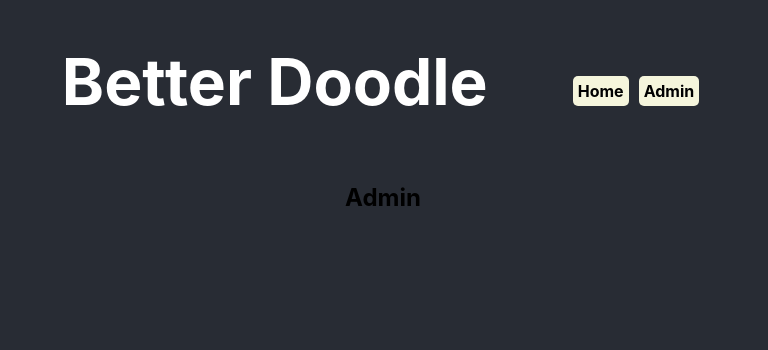
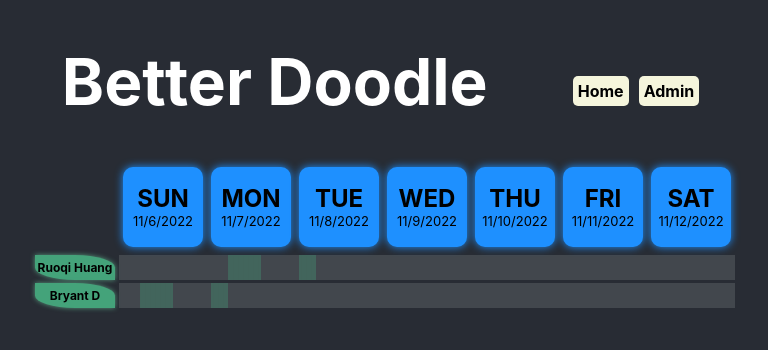
Before and after one commit to huangruoqi/better_doodle, a React (Create React App) app: page /better_doodle/admin in a window 1280 px wide. Shown: the top 350 px of the page, without its empty margins (257-1025 px from the left). Built offline with nearby package versions, Linux system fonts and the light colour scheme; what sheetdb-node would draw is missing.

Commit message:
add mock data and simple display for admin page

```diff
--- /dev/null
+++ b/src/Admin.jsx
@@ -0,0 +1,201 @@
+import sheetdb from "sheetdb-node";
+import styled from "styled-components";
+import * as React from "react";
+import Button from "./Button";
+import Circle from "./Circle";
+
+var config = {
+  address: "ju33yniko75pk",
+};
+var client = sheetdb(config);
+
+const mock = [
+    {name: "Ruoqi Huang", ranges:[{date:0,time:[[0,10],[20,40]]}, {date:2, time:[[10,30]]}, {date:3, time:[[0,10]]}]},
+    {name: "Bryant D", ranges:[{date:0,time:[[2,5],[31,44]]}, {date:1, time:[[10,30]]}, {date:2, time:[[0,10]]}]},
+]
+
+const date = new Date();
+const day = date.getDay();
+const day2name = ["SUN", "MON", "TUE", "WED", "THU", "FRI", "SAT", "Time"];
+const day2date = [""];
+const current = new Date();
+for (let i = 0; i < 7; i++) {
+  day2date.push(current.toLocaleDateString("en-US", "America/Los_Angeles"));
+  current.setDate(current.getDate() + 1);
+}
+
+function getTime(index) {
+  return `${Math.floor(index / 2)}:${index % 2 === 0 ? "00" : "30"}`;
+}
+
+const Admin = () => {
+  return (
+    <MainContainer>
+      <DAYS />
+      <TIME data={mock}/>
+    </MainContainer>
+  );
+};
+
+const MainContainer = styled.div`
+  width: 100%;
+  height: 100%;
+  display: flex;
+  justify-content: center;
+  flex-direction: column;
+`;
+
+const DAYS = () => {
+  const days = [7];
+  for (let i = 0; i < 7; i++) {
+    days.push((day + i) % 7);
+  }
+  return (
+    <DaysContainer>
+      {days.map((e, i) => (
+        <DayItem key={i} e={e} i={i} />
+      ))}
+    </DaysContainer>
+  );
+};
+
+const TIME = ({data}) => {
+  return (
+    <TimeContainer>
+      {data.map((e, i) => (
+        <TimeRow key={i} ranges={e.ranges} name={e.name}>
+        </TimeRow>
+      ))}
+    </TimeContainer>
+  );
+};
+
+const TimeContainer = styled.div`
+  display: flex;
+  flex-direction: column;
+`;
+
+const TimeRowDIV = styled.div`
+  width: 100%;
+  height: 3.5vh;
+  display: flex;
+  justify-content: center;
+`;
+
+const TimeLabel = styled.div`
+  width: 10vh;
+  height: 90%;
+  margin: 0.5vh;
+  display: flex;
+  justify-content: center;
+  align-items: center;
+  div {
+    width: 100%;
+    height: 100%;
+    border-top-right-radius: 50%;
+    border-bottom-left-radius: 50%;
+    font-size: 1.5vh;
+    font-weight: bold;
+    background-color: #44a37a;
+    justify-content: center;
+    align-items: center;
+    display: flex;
+    box-shadow: 0 0 0.7vh #55987c;
+  }
+`;
+
+const TimeItemDIV = styled.div`
+  width: 10vh;
+  padding-left: 0.5vh;
+  padding-right: 0.5vh;
+  height: 90%;
+  display: flex;
+  margin-top: 0.5vh;
+  margin-bottom: 0.5vh;
+  justify-content: center;
+  align-items: center;
+  background-color: #afbcb730;
+`;
+const TimeItem = ({time}) => {
+    const m = new Array(48).fill(false)
+    for (let i = 0; i < time.length; i++) {
+        for (let j = time[i][0]; j < time[i][1]; j++) { m[j] = true }
+    }
+    return (
+        <TimeItemDIV>
+            {m.map((e, i)=><TimeSegment key={i} available={e} />)}
+        </TimeItemDIV>
+    )
+}
+
+const TimeSegment = ({available}) => (
+    <div style={{
+        flex:1, backgroundColor:available?'#44a37a51':'transparent',height:"100%"
+    }} ></div>
+)
+
+const TimeRow = ({name, ranges}) => {
+    const output = new Array(8).fill(0).map((e, i)=>([]))
+    for (let i = 0; i < ranges.length; i++) { output[ranges[i].date] = [...ranges[i].time] }
+    return (
+        <TimeRowDIV>
+            {output.map((e, i) =>
+            i === 0 ? (
+                <TimeLabel key={i}><div>{name}</div></TimeLabel>
+            ) : (
+                <TimeItem key={i} time={e} />
+            )
+            )}
+        </TimeRowDIV>
+  );
+};
+
+const DaysContainer = styled.div`
+  display: flex;
+  flex-direction: row;
+  justify-content: center;
+`;
+
+const DayItem = ({ e, i }) => {
+  if (i === 0) return <EmptyContainer />;
+  return (
+    <ItemContainer>
+      <DayContainer> {day2name[e]} </DayContainer>
+      <DateContainer> {day2date[i]} </DateContainer>
+    </ItemContainer>
+  );
+};
+
+const ItemContainer = styled.div`
+  width: 10vh;
+  height: 10vh;
+  background-color: dodgerblue;
+  margin: 0.5vh;
+  border-radius: 10px;
+  display: flex;
+  justify-content: center;
+  align-items: center;
+  flex-direction: column;
+  box-shadow: 0 0 1vh dodgerblue;
+  cursor: pointer;
+  :hover {
+    box-shadow: 0 0 3vh dodgerblue;
+    transition: 0.5s;
+  }
+`;
+
+const EmptyContainer = styled.div`
+  width: 10vh;
+  height: 10vh;
+  margin: 0.5vh;
+`;
+
+const DateContainer = styled.div`
+  font-size: small;
+`;
+const DayContainer = styled.div`
+  font-weight: bold;
+  font-size: x-large;
+`;
+
+export default Admin;
--- a/src/App.js
+++ b/src/App.js
@@ -5,6 +5,7 @@ import {
     Route, Link
 } from "react-router-dom";
 import Home from './Home'
+import Admin from './Admin'
 import * as React from "react";
 
 
@@ -98,12 +99,4 @@ function NoMatch() {
     );
 }
 
-function Admin() {
-    return (
-        <div>
-            <h2>Admin</h2>
-        </div>
-    );
-}
-
 export default App;
```
